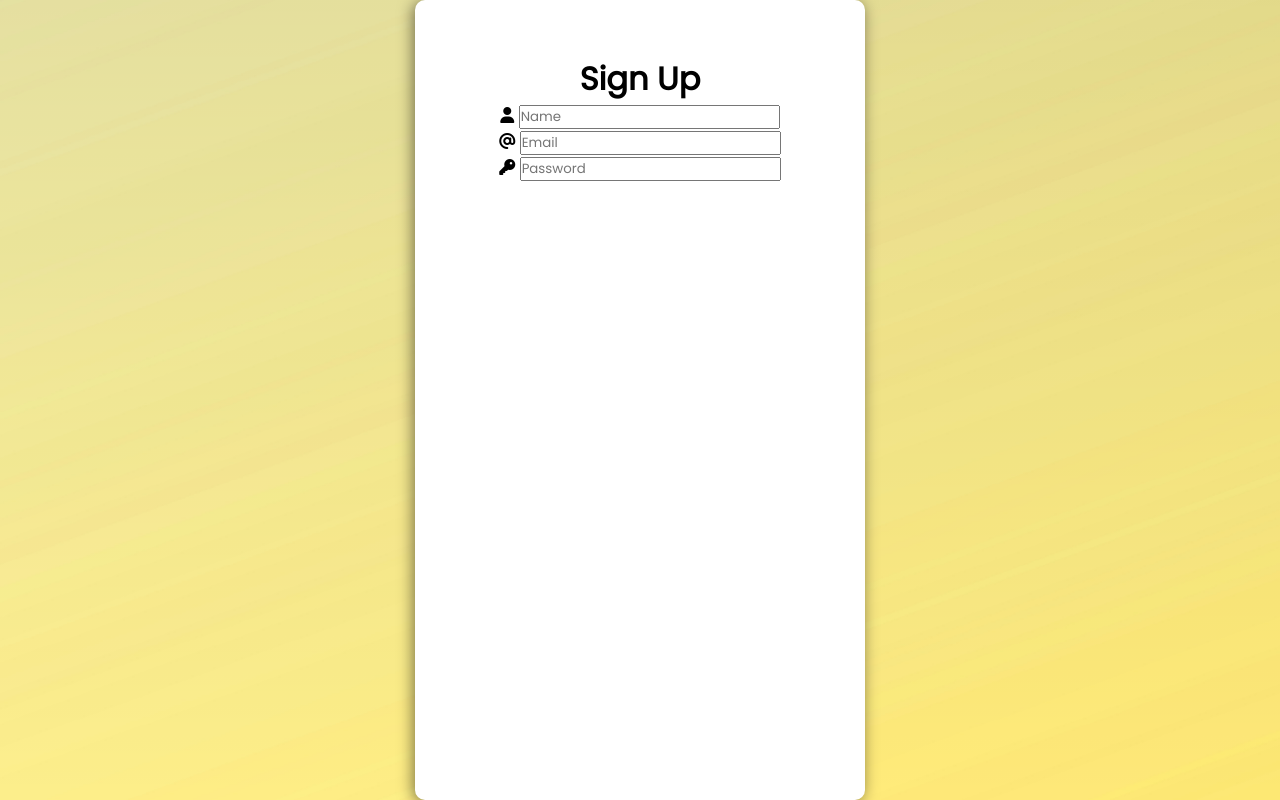
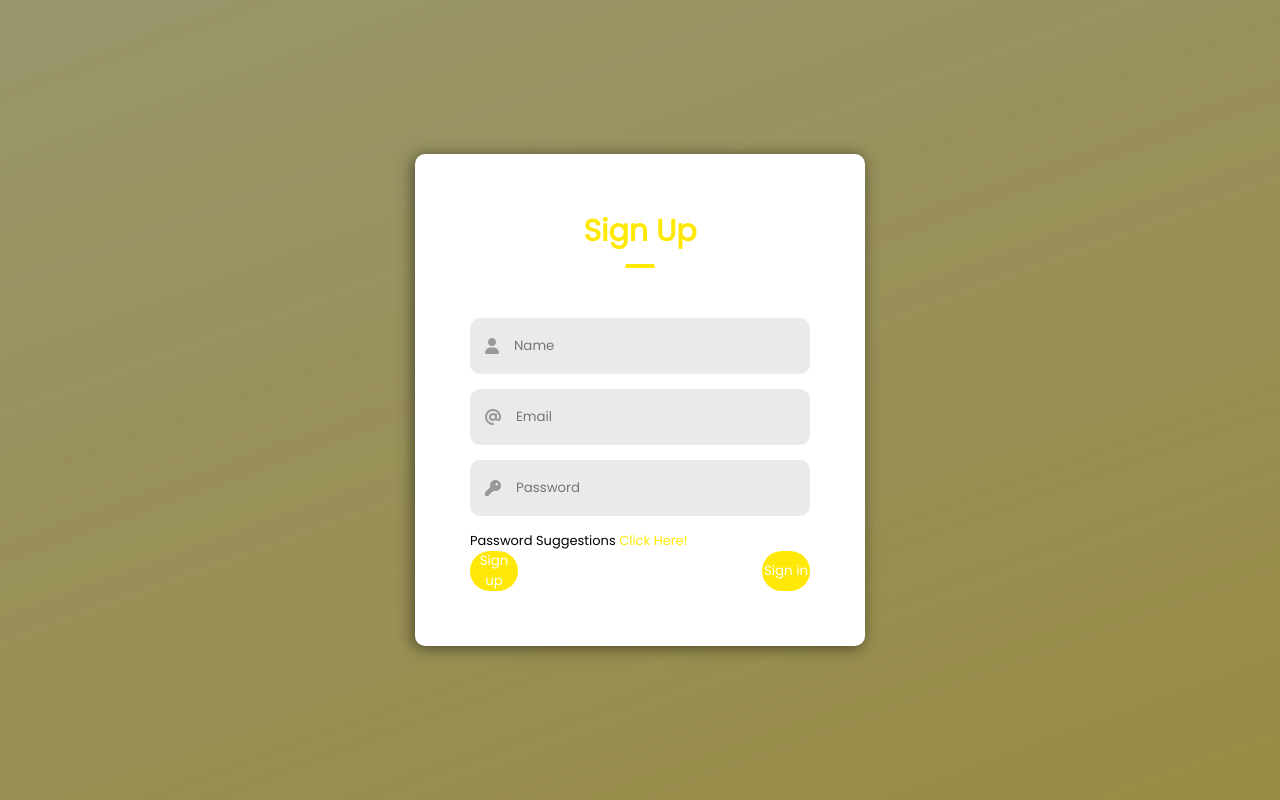
Before and after one commit to anshu-rai018/sign-up-form, a plain HTML site: page index.html in a window 1280 px wide. Drawn offline with Linux system fonts and the light colour scheme.

Commit message:
button add

```diff
--- a/index.html
+++ b/index.html
@@ -19,7 +19,7 @@
         <div class="input-group">
            <div class="input-field">
                <i class="fa-solid fa-user"></i>
-               <input type="text" placeholder="Name">
+               <input type="text" placeholder="Name"></input>
 
 
            </div><!--end input field -->
@@ -37,8 +37,13 @@
 
 
             </div><!--end input field -->
+            <p>Password Suggestions <a href="#">Click Here!</a></p>
 
         </div><!--end input group -->
+        <div class="btn-field">
+            <button>Sign up</button>
+            <button>Sign in</button>
+        </div>
 
      </form>
 
--- a/style.css
+++ b/style.css
@@ -7,19 +7,72 @@
 .container{
     width: 100%;
     height: 100vh;
-    background-image: linear-gradient(rgba(0, 0, 0, 0.1), rgba(0, 0, 0, 0)),url('bg.jpg');
+    background-image: linear-gradient(rgba(0, 0, 0, 0.4), rgba(0, 0, 0, 0.4)),url('bg.jpg');
     background-position: center;
     background-size: cover;
     display: flex;
     justify-content: center;
+    align-items: center;
 }
 .form-box{
     width: 90%;
     max-width: 450px;
     min-width: 350px;
-    background: white;
+    background: rgb(255, 255, 255);
     padding: 55px;
     text-align: center;
     border-radius: 10px;
     box-shadow: -2px 2px 15px rgba(0, 0, 0, 0.5);
 }
+.form-box h1{
+    font-size: 30px;
+    color: #ffe805;
+}
+.form-box .underline{
+    width: 30px;
+    height: 4px;
+    background: #ffe805;
+    margin: 10px auto 50px auto;
+    border-radius: 5px;
+}
+.input-field{
+    background: #eaeaea;
+    margin: 15px 0;
+    border-radius: 10px;
+    display: flex;
+    align-items: center;
+
+}
+.input-field input{
+    width: 100%;
+    background: transparent;
+    border: 0;
+    outline: 0;
+    padding: 18px 15px;
+}
+.input-field i{
+    margin-left: 15px;
+    color: #999;
+}
+form p{
+    text-align: left;
+    font-size: 13px;
+}
+form p a{
+    text-decoration: none;
+    color: #ffe805;
+}
+.btn-field{
+    width: 100%;
+    display: flex;
+    justify-content: space-between;
+}
+.btn-field button{
+    flex-basis: 48px;
+    background: #ffe805;
+    color: #fff;
+    height: 40px;
+    border-radius: 20px;
+    border: 0;
+    outline: 0;
+}
```
